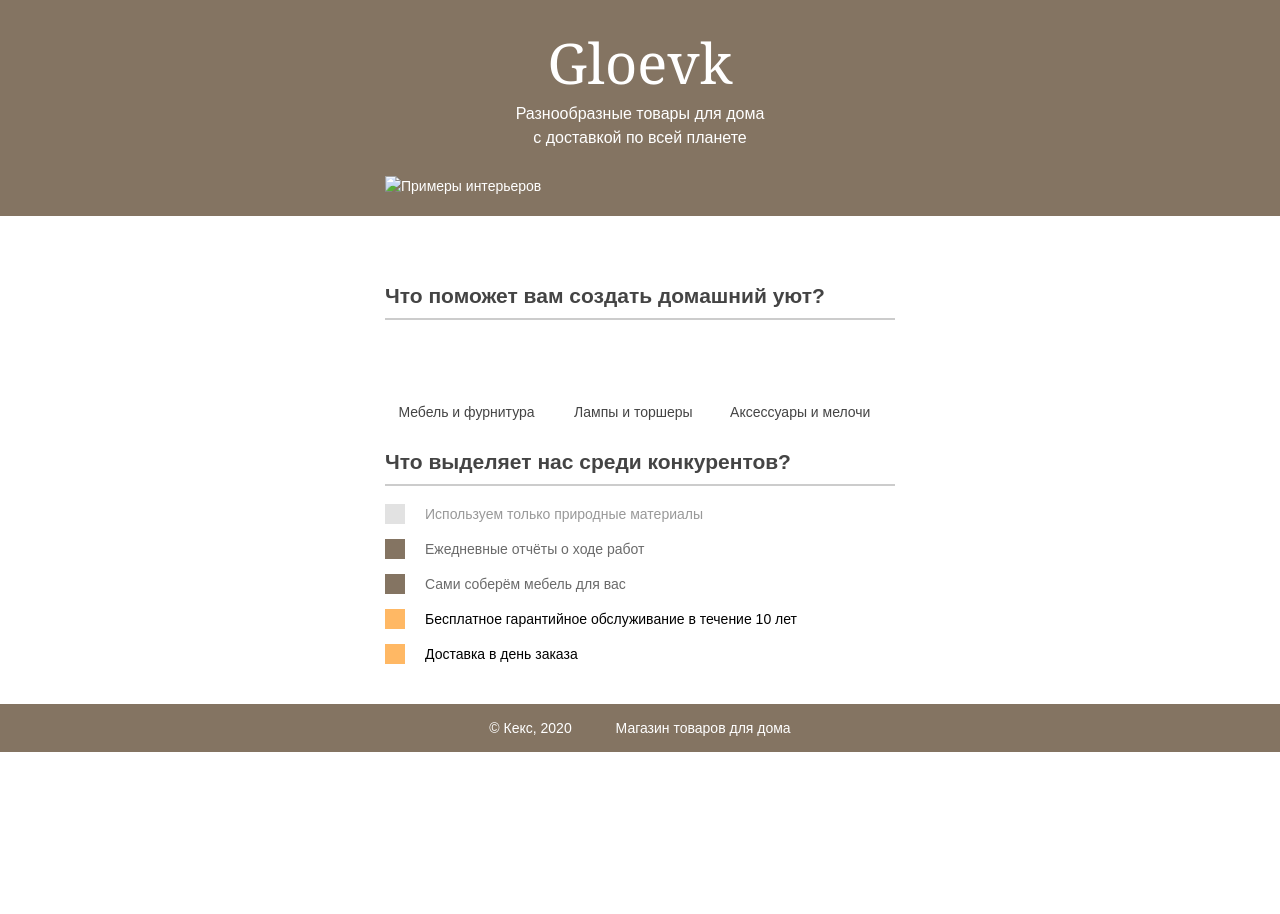
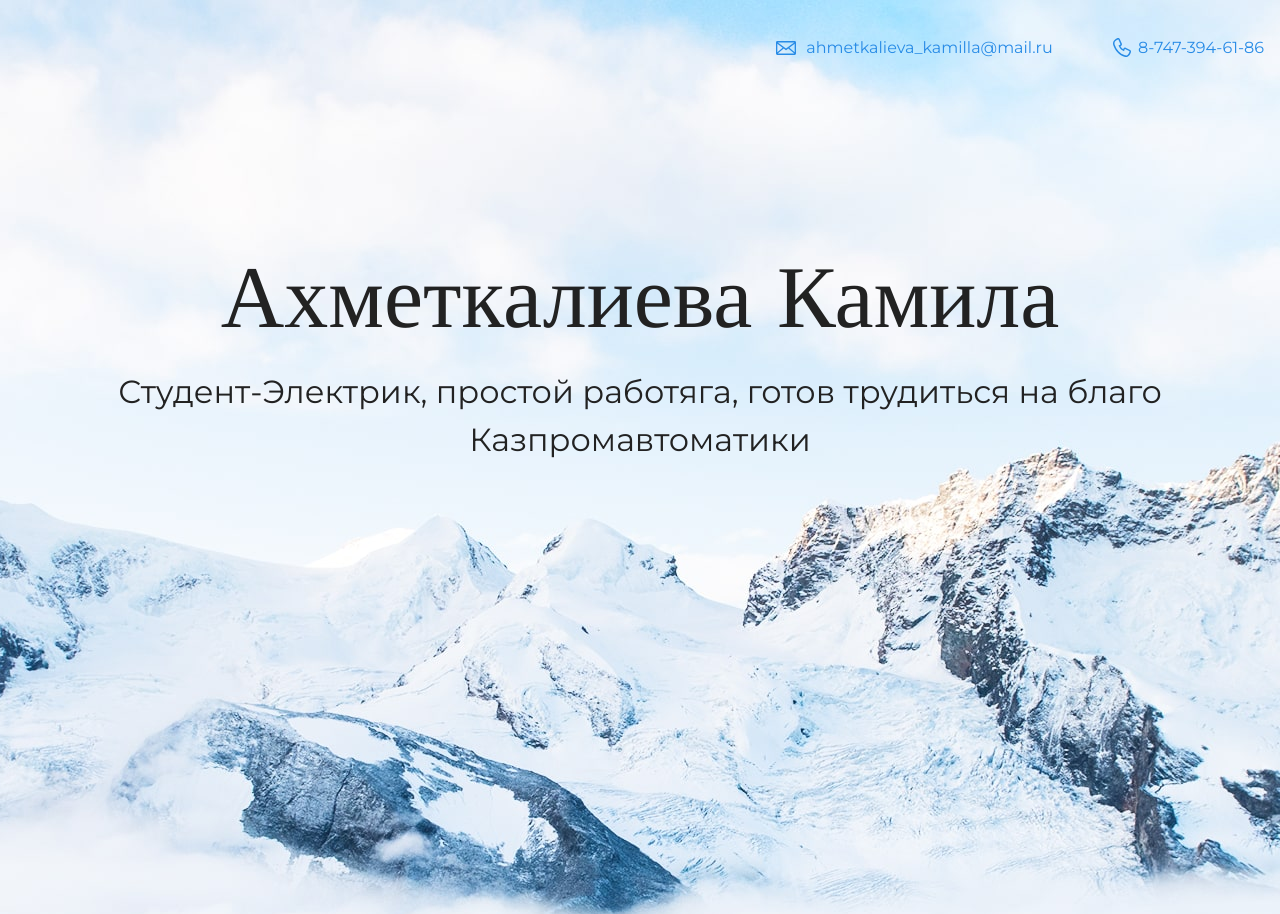
Before and after one commit to kama1-Kot/my-site, a plain HTML site: page index.html in a window 1280 px wide. Shown: the top 914 px of the page. Before the commit the page ends 800 px from the top, so only its background shows below. Drawn offline with nearby package versions, Linux system fonts and the light colour scheme.

Commit message:
Add files via upload

```diff
--- a/index.html
+++ b/index.html
@@ -1,42 +1,60 @@
 <!DOCTYPE html>
 <html lang="ru">
   <head>
-    <meta charset="utf-8">
-    <title>Магазин товаров для дома</title>
+  <link href="https://fonts.googleapis.com/css?family=Montserrat:400,500,700|Old+Standard+TT&display=swap&subset=cyrillic" rel="stylesheet">
+    <meta charset="UTF-8">
     <link rel="stylesheet" href="style.css">
+    <title>САЙТ-ПОРТФОЛИО АХМЕТКАЛИЕВОЙ КАМИЛЫ</title>
   </head>
+
   <body>
-    <header class="site-header">
-      <div class="container">
-        <h1>Gloevk</h1>
-        <p>Разнообразные товары для дома с доставкой по всей планете</p>
-        <img src="img/gloevk-examples.png" width="510" height="80" alt="Примеры интерьеров">
-      </div>
-    </header>
+   <header class="page-header"> <div class="container">
+   <a class="header-email" href="mailto:ahmetkalieva_kamilla@mail.ru"> ahmetkalieva_kamilla@mail.ru </a>
+   <a class="header-phone" href="tel:+7473946186"> 8-747-394-61-86 </a>
+    </div> </header>
 
-    <section class="features">
-      <h2>Что поможет вам создать домашний уют?</h2>
-      <p class="feature-furniture">Мебель и фурнитура</p>
-      <p class="feature-lighting">Лампы и торшеры</p>
-      <p class="feature-accessories">Аксессуары и мелочи</p>
+     <section class="hero-image"> <div class="container">
+      <h1 class="heading">Ахметкалиева Камила</h1>
+      <p>Студент-Электрик, простой работяга, готов трудиться на благо Казпромавтоматики </p> </div>
     </section>
 
-    <section class="advantages">
-      <h2>Что выделяет нас среди конкурентов?</h2>
-      <ul class="advantages-list">
-        <li class="advantages-item">Используем только природные материалы</li>
-        <li class="advantages-item standard">Ежедневные отчёты о ходе работ</li>
-        <li class="advantages-item standard">Сами соберём мебель для вас</li>
-        <li class="advantages-item vip">Бесплатное гарантийное обслуживание в течение 10 лет</li>
-        <li class="advantages-item vip">Доставка в день заказа</li>
-      </ul>
+    <section class="intro">
+      <h2 class="subheading">Давайте познакомимся</h2>
+	  <figure>
+  <img src="me.jpg" width="300" height="400" alt="Фотография Неопознанного Енота">
+      </figure>
+      <h3>Фундамент моей личности - ответственность, усидчивость, трудолюбие, бережливость.</h3>
+      <p>Так уж вышло, что говорить о себе порой неловко, но данный сайт посвящен знакомству с моей личностью, поэтому, я кратко расскажу о себе. <br>
+	  В 2018 году я поступила в КарГТУ, нынешний КарТУ, на востребованную специальность - Электроэнергетика. Моему счастью не было предела, так как я весьма сильно желала поступить на грант именно на данную специальность, так как электричесвто у меня в генах, многие в моей семье связаны с данной профессией. И мне всегда было интересно изучать электрические схемы на работе у мамы, приборы, такие как трансформаторы и двигатели, различные силовые преобразовательные устройства. И вот, я уже скоро закончу университет, получу высшее образование, и далее, настроена применить свои навыки в работе. Проходя практику в компании "Казпромавтоматика", я поняла, что не ошиблась с выбором профессии, и с радостью бы работала в данной компании, если бы мне предложили рабочее место.</p>
+      <h3>Чем я могу быть полезна? Я быстрообучаема, люблю работать, и также иногда могу принести вкусняшки собственного приготовления</h3>
+      <p>Любому работодателю ключевым фактором, прежде чем принять сотрудника в штат, является его быстрообучаемость, усидчивость и трудолюбие. Этим я могу быть вам полезной! <br>Годы обучения в школе, в ВУЗе, научили меня концентрации, быстро схватывать нужную информацию, а работа в других местах подарила опыт, трудолюбие, финансовую грамотность. </p>
+    </section>
+	<div class="skills">
+  <h3>Мои навыки</h3>
+  <dl class="skills-list">
+    <dt class="skill-html">HTML</dt>
+    <dd class="level"><div style="width: 90%;">90%</div></dd>
+    <dt class="skill-css">CSS</dt>
+    <dd class="level"><div style="width: 80%;">80%</div></dd>
+  </dl>
+</div>
+
+    <section class="portfolio">
+      <h2 class="subheading">Мои работы</h2>
+	  <figure class="project-image">
+  <img src="project.jpg" width="928" height="536" alt="Cайт магазина товаров для дома">
+</figure>
+
+      <h3>Магазин товаров для дома</h3>
+      <p>Мой первый сайт.</p>
+<a class="button" href="source/project-gloevk/index.html">Открыть страницу</a>
+      <h3>Блог начинающего верстальщика</h3>
+      <p>Статический блог про обучение HTML и CSS.</p>
     </section>
 
-    <footer class="site-footer">
-      <div class="container">
-        <p>© Кекс, 2020</p>
-        <p>Магазин товаров для дома</p>
-      </div>
-    </footer>
+    <footer class="page-footer"> <div class="container">
+	 <a class="footer-email" href="mailto:ahmetkalieva_kamilla@mail.ru"> ahmetkalieva_kamilla@mail.ru </a>
+   <a class="footer-phone" href="tel:+7473946186"> 8-747-394-61-86 </a>
+    </div></footer>
   </body>
 </html>
--- a/style.css
+++ b/style.css
@@ -1,127 +1,194 @@
 body {
   margin: 0;
-  padding: 0;
-  font-family: "Arial", sans-serif;
-  font-size: 14px;
-  line-height: 20px;
-  color: #444444;
-}
-
-h1 {
-  width: 255px;
-  margin: 0 auto 8px;
-  font-family: "Georgia", serif;
-  text-align: center;
-  font-weight: normal;
-  font-size: 56px;
-  line-height: 64px;
-}
-
-h2 {
-  border-bottom: 2px solid #cccccc;
-  padding-bottom: 12px;
+  min-width: 960px;
+  font-family: "Montserrat", "Helvetica", "Arial", sans-serif;
+  font-size: 16px;
+  line-height: 32px;
+  color: #222222;
+  background-color: #f2f4f6;
+  background-image: url("hero-bg.jpg");
+  background-repeat: no-repeat;
+  background-position: top center;
 }
 
 .container {
-  width: 510px;
+  max-width: 928px;
   margin: 0 auto;
-  padding: 0 20px;
+  padding: 0 16px;
 }
 
-.site-header {
-  min-width: 550px;
-  height: 186px;
-  margin-bottom: 70px;
-  padding-top: 30px;
-  background: #847462 no-repeat center url("img/gloevk-bg.jpg");
-  background-size: cover;
-  color: #ffffff;
+.page-header {
+  margin: 0 0 160px;
+  padding: 32px 0 32px;
 }
 
-.site-header p {
-  width: 255px;
-  margin: 0 auto 26px;
-  text-align: center;
-  font-size: 16px;
-  line-height: 24px;
+.page-header .container,
+.page-footer .container {
+  max-width: 1408px;
+  text-align: right;
 }
 
-.site-header img {
-  display: block;
-  margin: 0 auto;
+.page-header a {
+  margin-left: 56px;
+  color: #288be6;
+  text-decoration: none;
+  background-repeat: no-repeat;
+  background-position: left;
 }
 
-.features {
-  width: 510px;
-  margin: 0 auto 30px;
-  padding: 0 20px;
+.header-email {
+  padding-left: 30px;
+  background-image: url("icon-email-header.svg");
 }
 
-.features p {
-  display: inline-block;
-  vertical-align: top;
-  width: 30%;
-  margin: 0 5px;
-  background-repeat: no-repeat;
-  background-position: center top;
+.header-phone {
+  padding-left: 25px;
+  background-image: url("icon-phone-header.svg");
+}
+
+.hero-image {
+  margin-bottom: 620px;
+}
+
+.hero-image .container {
+  max-width: 1408px;
   text-align: center;
 }
 
-.feature-furniture {
-  padding-top: 65px;
-  background-image: url("img/furniture.svg");
+.heading {
+  margin: 0 0 16px;
+  font-family: "Old Standard TT", "Times", "Times New Roman", serif;
+  font-size: 88px;
+  line-height: 96px;
+  font-weight: 400;
 }
 
-.feature-lighting {
-  padding-top: 65px;
-  background-image: url("img/lighting.svg");
+.hero-image p {
+  margin: 0;
+  font-size: 32px;
+  line-height: 48px;
 }
 
-.feature-accessories {
-  padding-top: 65px;
-  background-image: url("img/accessories.svg");
+.intro {
+  margin: 0 0 120px;
 }
 
-.advantages {
-  width: 510px;
-  margin: 0 auto 40px;
-  padding: 0 20px;
+.subheading {
+  margin: 0 0 56px;
+  font-family: "Old Standard TT", "Times", "Times New Roman", serif;
+  font-size: 64px;
+  line-height: 80px;
+  font-weight: 400;
+  text-align: center;
 }
 
-.advantages-list {
+figure {
+  margin: 0 0 32px;
+  text-align: center;
+}
+
+.intro h3,
+.portfolio h3 {
+  margin: 0 0 12px;
+  font-size: 28px;
+  line-height: 40px;
+  font-weight: 500;
+}
+
+.intro p {
+  margin: 0 0 32px;
+}
+
+.skills-list {
+  margin: 0;
+  padding: 0;
+}
+
+.skills-list dt {
+  padding-left: 32px;
+  background-repeat: no-repeat;
+  background-position: left;
+}
+
+.skill-html {
+  background-image: url("icon-html.svg");
+}
+
+.skill-css {
+  background-image: url("icon-css.svg");
+}
+
+.level {
+  margin: 4px 0 16px;
+  padding: 0;
+  height: 14px;
+  font-size: 0;
+  background-color: #ffffff;
+  border: 1px solid #86c3fa;
+  border-radius: 8px;
+}
+
+.level div {
+  margin: 1px;
+  height: 12px;
+  background-color: #288be6;
+  border-radius: 6px;
+}
+
+.portfolio {
+  margin: 0 0 120px;
+}
+
+.projects {
+  margin: 0;
   padding: 0;
   list-style: none;
 }
 
-.advantages-item {
-  margin-bottom: 15px;
-  padding-left: 20px;
-  border-left: 20px solid #e2e2e2;
-  color: #999999;
+.projects li {
+  margin: 0 0 80px;
 }
 
-.standard {
-  border-color: #847462;
-  color: #6a6a6a;
+.project-image {
+  margin: 0 0 24px;
+  text-align: center;
 }
 
-.vip {
-  border-color: #ffb864;
-  color: #000000;
+.projects p {
+  margin: 0 0 24px;
 }
 
-.site-footer {
-  min-width: 550px;
-  background-color: #847462;
+.button {
+  padding: 6px 20px;
+  display: inline-block;
+  vertical-align: baseline;
+  text-decoration: none;
+  text-transform: uppercase;
+  border-radius: 4px;
+  background-color: #288be6;
   color: #ffffff;
 }
 
-.site-footer .container {
-  text-align: center;
+.page-footer {
+  padding: 40px 0;
+  background-color: #00417d;
+  color: #ffffff;
 }
 
-.site-footer p {
-  display: inline-block;
-  vertical-align: middle;
-  padding: 0 20px;
+.page-footer a {
+  margin-left: 56px;
+  color: inherit;
+  text-decoration: none;
+  background-repeat: no-repeat;
+  background-position: left;
 }
+
+.footer-email {
+  padding-left: 30px;
+  background-image: url("icon-email-footer.svg");
+}
+
+.footer-phone {
+  padding-left: 25px;
+  background-image: url("icon-phone-footer.svg");
+}
```
